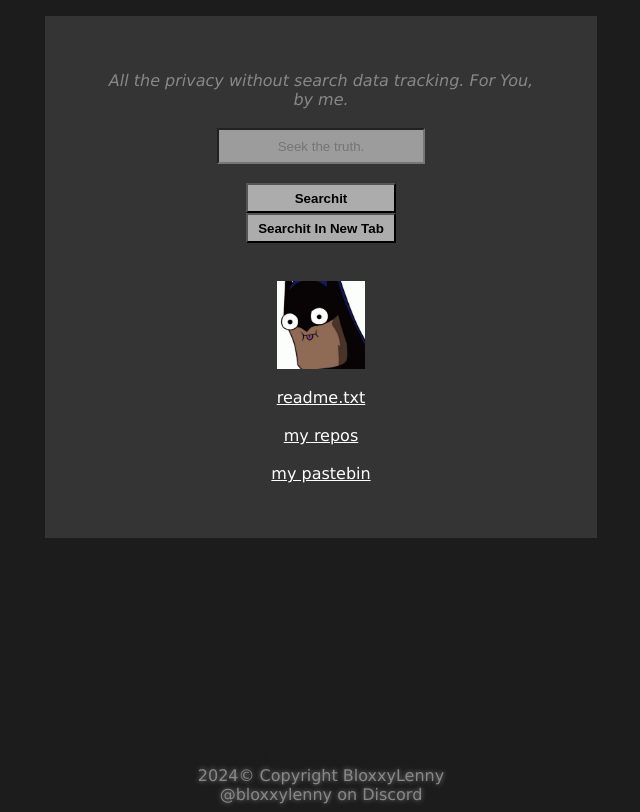
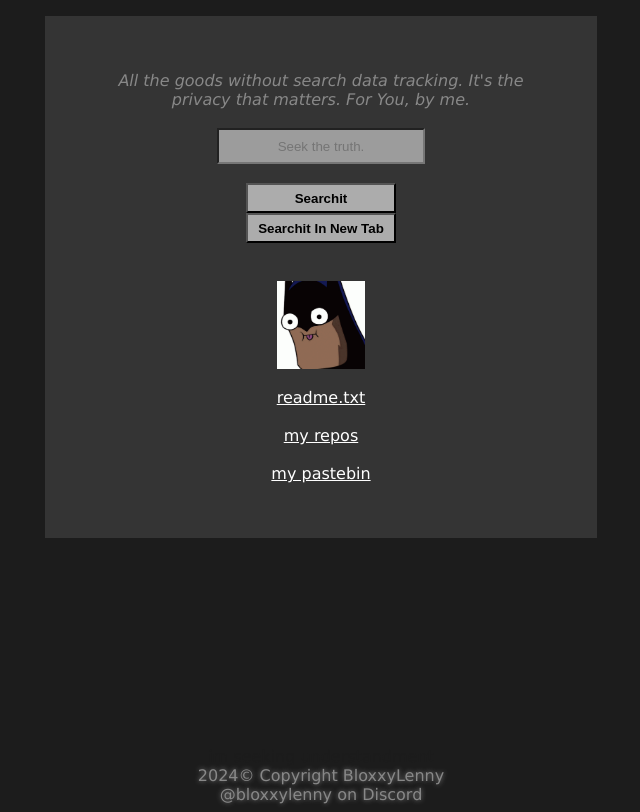
Before and after one commit to BloxxyLenny/imnotevil, a plain HTML site: page index.html in a window 1280 px wide. Shown: the part 85-897 px from the top of the page, without its empty margins (319-959 px from the left). Drawn offline with Linux system fonts and the light colour scheme.

Commit message:
Update index.html

```diff
--- a/index.html
+++ b/index.html
@@ -17,7 +17,7 @@
         <div style="font-size: 48pt; color: #eee; display: block; text-align: center; font-weight: lighter; text-shadow: 0 0 15px #fff; margin: auto; width: 100%">imnotevil</div>
         <br>
         <div id="main">
-            <div style="color: #888; text-align: center;"><i>All the privacy without search data tracking. For You, by me.</i></div>
+            <div style="color: #888; text-align: center;"><i>All the goods without search data tracking. It's the privacy that matters. For You, by me.</i></div>
             <br>
             <input id="searchinput" type="text" placeholder="Seek the truth." style="background-color: #9c9c9c; color: #fff; display: block; margin: auto; width: 200px; height: 30px; text-align: center;">
             <br>
```
